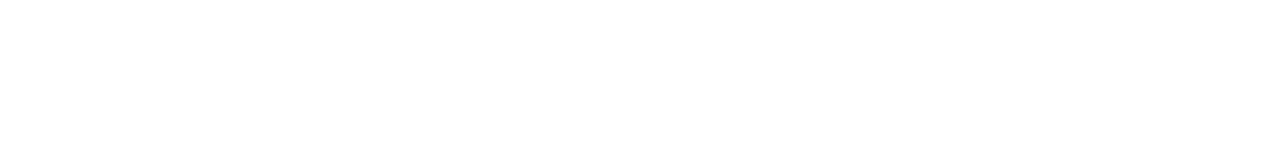
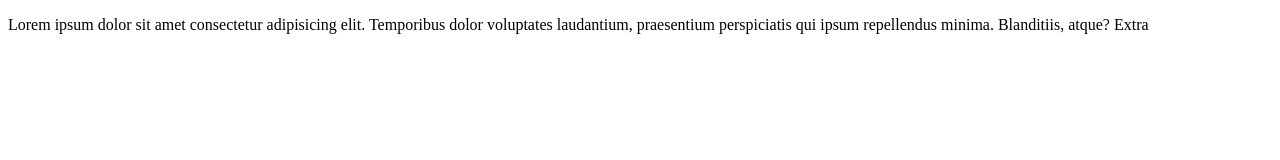
Before and after one commit to Dmitry27Zh/git-test-new, a plain HTML site: page index.html in a window 1280 px wide. Drawn offline with Linux system fonts and the light colour scheme.

Commit message:
feat: added a paragraph with text to the file index.html

```diff
--- a/index.html
+++ b/index.html
@@ -5,5 +5,10 @@
     <meta name="viewport" content="width=device-width, initial-scale=1.0, shrink-to-fit=no" />
     <title>Главная</title>
   </head>
-  <body></body>
+  <body>
+    <p>
+      Lorem ipsum dolor sit amet consectetur adipisicing elit. Temporibus dolor voluptates laudantium, praesentium
+      perspiciatis qui ipsum repellendus minima. Blanditiis, atque? Extra
+    </p>
+  </body>
 </html>
```
